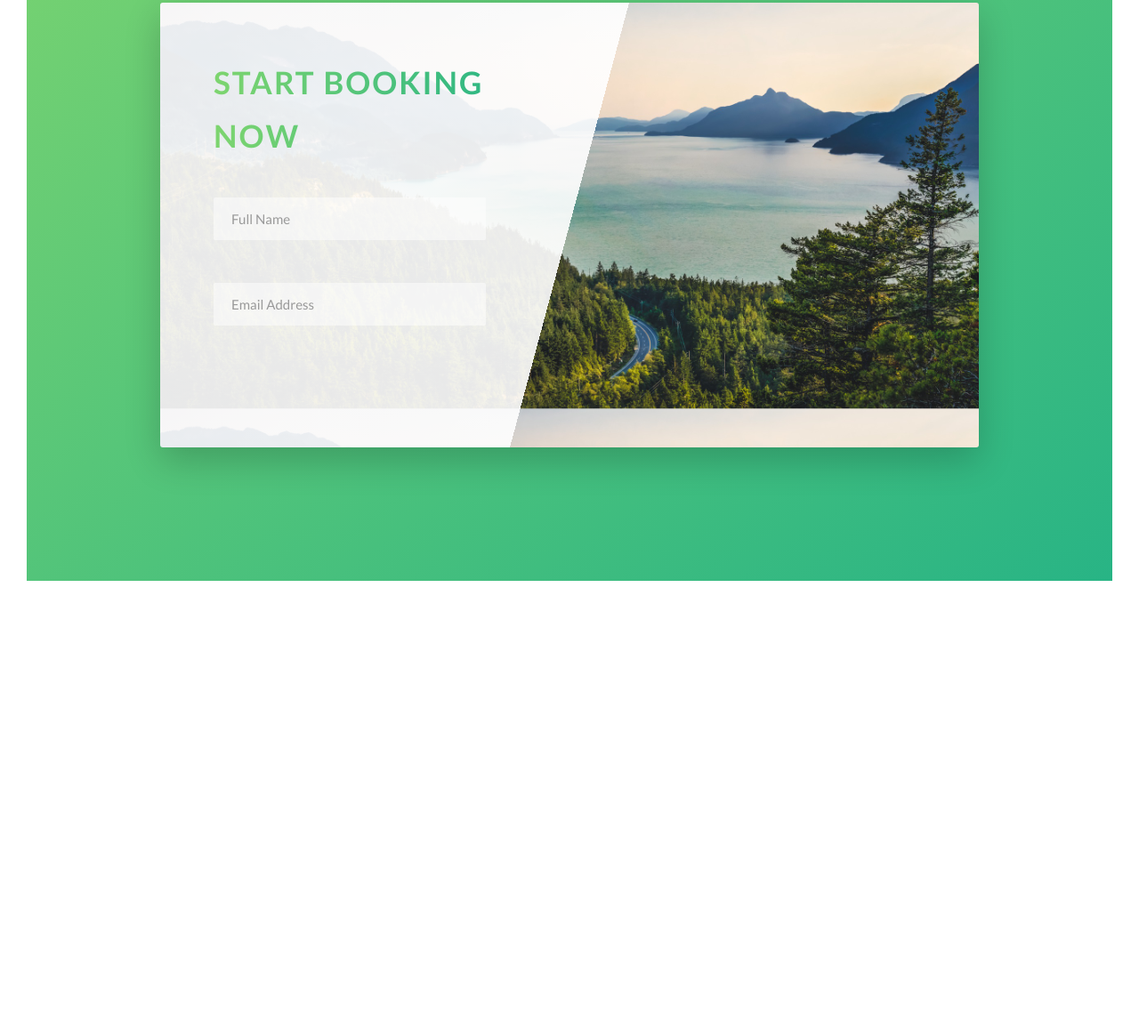
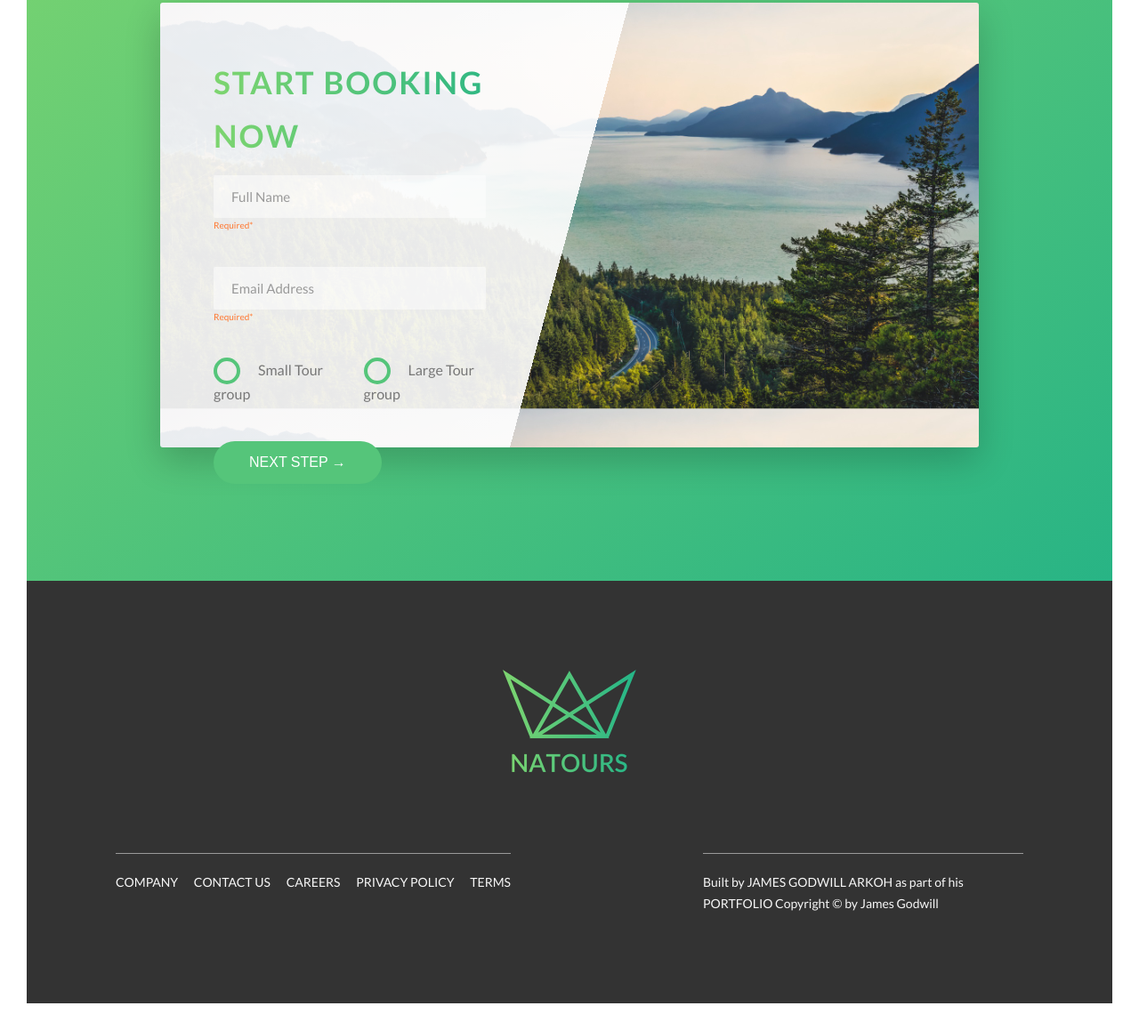
Before and after one commit to Gods-Beloved/Natours, a website: page index.html in a window 1280 px wide. Shown: the part 4648-5806 px from the top of the page at 89% size. Before the commit the page ends 5331 px from the top, so only its background shows below. Drawn offline with Linux system fonts and the light colour scheme.

Commit message:
added footer section with copyright and links

```diff
--- a/index.html
+++ b/index.html
@@ -310,7 +310,7 @@
         <div class="book">
           <div class="book__form">
             <form action="#" class="form">
-              <div class="u-margin-bottom-medium">
+              <div class="u-margin-bottom-small">
                 <h2 class="heading-secondary">Start Booking Now</h2>
               </div>
               <div class="form__group">
@@ -321,6 +321,8 @@
                   placeholder="Full Name"
                   required
                 />
+                <p class="form__req">Required*</p>
+
                 <label for="name" class="form__label">Full Name</label>
               </div>
               <div class="form__group">
@@ -331,13 +333,84 @@
                   placeholder="Email Address"
                   required
                 />
+                <p class="form__req">Required*</p>
+
                 <label for="email" class="form__label">Email Address</label>
+              </div>
+
+              <div class="form__group">
+                <div class="form__radio-group">
+                  <input
+                    type="radio"
+                    class="form__radio-input"
+                    id="small"
+                    name="size"
+                  />
+                  <label for="small" class="form__radio-label">
+                    <span class="form__radio-button"></span>
+                    Small Tour group
+                  </label>
+                </div>
+                <div class="form__radio-group">
+                  <input
+                    type="radio"
+                    class="form__radio-input"
+                    id="large"
+                    name="size"
+                  />
+                  <label for="large" class="form__radio-label">
+                    <span class="form__radio-button"></span>
+
+                    Large Tour group
+                  </label>
+                </div>
+              </div>
+
+              <div class="form__group u-margin-top-medium">
+                <button class="btn btn--green">Next Step &rarr;</button>
               </div>
             </form>
           </div>
         </div>
       </section>
     </main>
+
+    <footer class="footer">
+      <div class="footer__logo-box">
+        <img src="img/logo-green-2x.png" alt="full logo" class="footer__logo" />
+      </div>
+      <div class="row">
+        <div class="col-1-of-2">
+          <div class="footer__navigation">
+            <ul class="footer__list">
+              <li class="footer__item">
+                <a href="#" class="footer__link">Company</a>
+              </li>
+              <li class="footer__item">
+                <a href="#" class="footer__link">Contact Us</a>
+              </li>
+              <li class="footer__item">
+                <a href="#" class="footer__link">Careers</a>
+              </li>
+              <li class="footer__item">
+                <a href="#" class="footer__link">Privacy Policy</a>
+              </li>
+              <li class="footer__item">
+                <a href="#" class="footer__link">Terms</a>
+              </li>
+            </ul>
+          </div>
+        </div>
+
+        <div class="col-1-of-2">
+          <p class="footer__copyright">
+            Built by <a href="#" class="footer__link">James Godwill Arkoh</a> as
+            part of his <a href="" class="footer__link">portfolio</a> Copyright
+            &copy; by James Godwill
+          </p>
+        </div>
+      </div>
+    </footer>
     <!-- <section class="grid-text">
       <div class="row">
         <div class="col-1-of-2">Col 1 of 2</div>
--- a/sass/abstracts/_variables.scss
+++ b/sass/abstracts/_variables.scss
@@ -8,6 +8,7 @@ $color-black: #000;
 $color-light-grey-1: #f7f7f7;
 $color-dark-grey-1: #eee;
 $color-dark-grey-2: #999;
+$color-dark-grey-3: #333;
 $default-font-size: 1.6rem;
 $color-secondary-light: #ffb900;
 $color-secondary-dark: #ff7730;
--- a/sass/base/_utilities.scss
+++ b/sass/base/_utilities.scss
@@ -1,18 +1,22 @@
 .center-text {
-  text-align: center;
+  text-align: center !important;
 }
 
 .u-margin-bottom-large {
-  margin-bottom: 8rem;
+  margin-bottom: 8rem !important;
 }
 .u-margin-top-large {
-  margin-top: 8rem;
+  margin-top: 8rem !important;
+}
+
+.u-margin-top-medium {
+  margin-top: 4rem !important;
 }
 
 .u-margin-bottom-medium {
-  margin-bottom: 4rem;
+  margin-bottom: 4rem !important;
 }
 
 .u-margin-bottom-small {
-  margin-bottom: 1.5rem;
+  margin-bottom: 1.5rem !important;
 }
--- a/sass/components/_button.scss
+++ b/sass/components/_button.scss
@@ -1,4 +1,5 @@
 .btn {
+  &,
   &:link,
   &:visited {
     text-transform: uppercase;
@@ -9,6 +10,10 @@
     border-radius: 10rem;
     transition: all 0.2s;
     position: relative;
+
+    //button elements change
+    border: none;
+    cursor: pointer;
   }
 
   &--white {
--- a/sass/components/_form.scss
+++ b/sass/components/_form.scss
@@ -9,6 +9,7 @@
     background-color: rgba($color-white, 0.5);
     border: none;
     width: 90%;
+    transition: all 0.3s;
 
     display: block;
 
@@ -27,6 +28,10 @@
     }
   }
 
+  &__req {
+    color: $color-secondary-dark;
+  }
+
   &__label {
     font-size: 1.2rem;
     font-weight: 700;
@@ -35,14 +40,62 @@
     display: block;
     transition: all 0.3s;
   }
+  &__input:not(:placeholder-shown) ~ &__req {
+    display: none;
+  }
 
-  &__input:placeholder-shown + &__label {
+  &__input:placeholder-shown ~ &__label {
     opacity: 0;
     visibility: hidden;
     transform: translateY(-4rem);
   }
 
   &__group:not(:last-child) {
-    margin-bottom: 2rem;
+    margin-bottom: 1rem;
+  }
+
+  &__radio-group {
+    width: 49%;
+    display: inline-block;
+  }
+
+  &__radio-label {
+    font-size: $default-font-size;
+    position: relative;
+    cursor: pointer;
+    padding-left: 5rem;
+  }
+
+  &__radio-button {
+    height: 3rem;
+    width: 3rem;
+    border: 4px solid $color-primary;
+    border-radius: 50%;
+    display: inline-block;
+    position: absolute;
+    left: 0;
+
+    &::after {
+      content: "";
+      display: inline-block;
+      height: 1rem;
+      width: 1rem;
+      border-radius: 50%;
+      opacity: 0;
+      position: absolute;
+      top: 50%;
+      left: 50%;
+      transform: translate(-50%, -50%);
+      transition: opacity 0.2s;
+      background-color: $color-primary;
+    }
+  }
+
+  &__radio-input {
+    display: none;
+  }
+
+  &__radio-input:checked + &__radio-label &__radio-button:after {
+    opacity: 1;
   }
 }
--- /dev/null
+++ b/sass/layout/_footer.scss
@@ -0,0 +1,63 @@
+.footer {
+  background-color: $color-dark-grey-3;
+  padding: 10rem;
+  color: $color-light-grey-1;
+
+  font-size: 1.4rem;
+
+  &__logo-box {
+    text-align: center;
+    margin-bottom: 8rem;
+  }
+
+  &__logo {
+    width: 15rem;
+    height: auto;
+  }
+
+  &__navigation {
+    border-top: 1px solid $color-dark-grey-2;
+    padding-top: 2rem;
+    display: inline-block;
+  }
+
+  &__list {
+    list-style: none;
+    text-decoration: none;
+  }
+
+  &__item {
+    display: inline-block;
+
+    &:not(:last-child) {
+      margin-right: 1.5rem;
+    }
+  }
+
+  &__link {
+    &:link,
+    &:visited {
+      color: $color-light-grey-1;
+      background-color: $color-dark-grey-3;
+      text-decoration: none;
+      text-transform: uppercase;
+      display: inline-block;
+      transition: all 0.2s;
+    }
+
+    &:hover,
+    &:active {
+      color: $color-primary;
+      transform: rotate(5deg) scale(1.3);
+      box-shadow: 0 1rem 2rem rgba($color-black, 0.4);
+    }
+  }
+
+  &__copyright {
+    border-top: 1px solid $color-dark-grey-2;
+    padding-top: 2rem;
+    width: 75%;
+    display: inline-block;
+    float: right;
+  }
+}
--- a/sass/main.scss
+++ b/sass/main.scss
@@ -25,6 +25,7 @@ Dark green: #28b485
 @import "components/card";
 @import "components/story";
 @import "components/form";
+@import "layout/footer";
 @import "components/bg-video"; /* .logo:hover {
   animation: moveInRight 2s ease-in;
 } */
```
Also changed, not shown: css/style.css.
